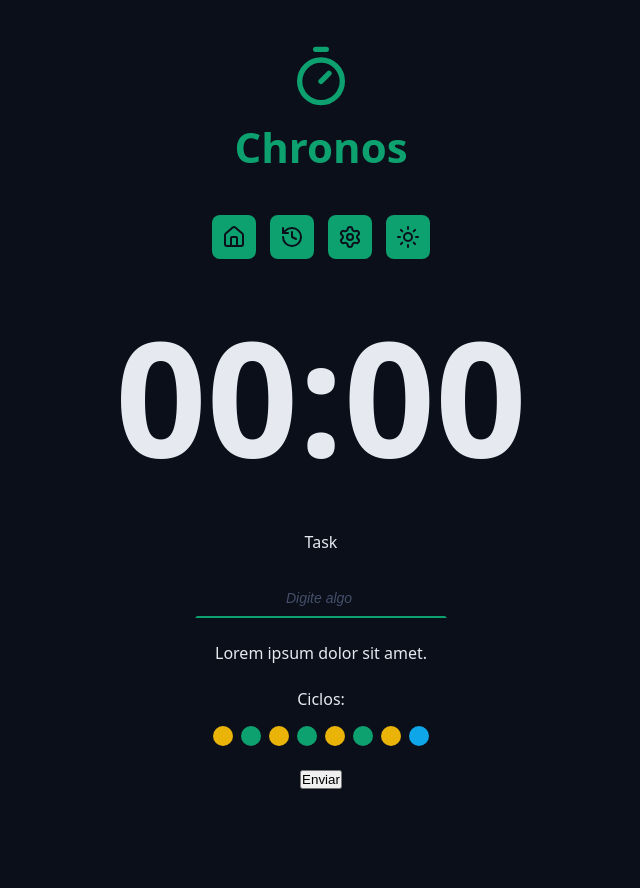
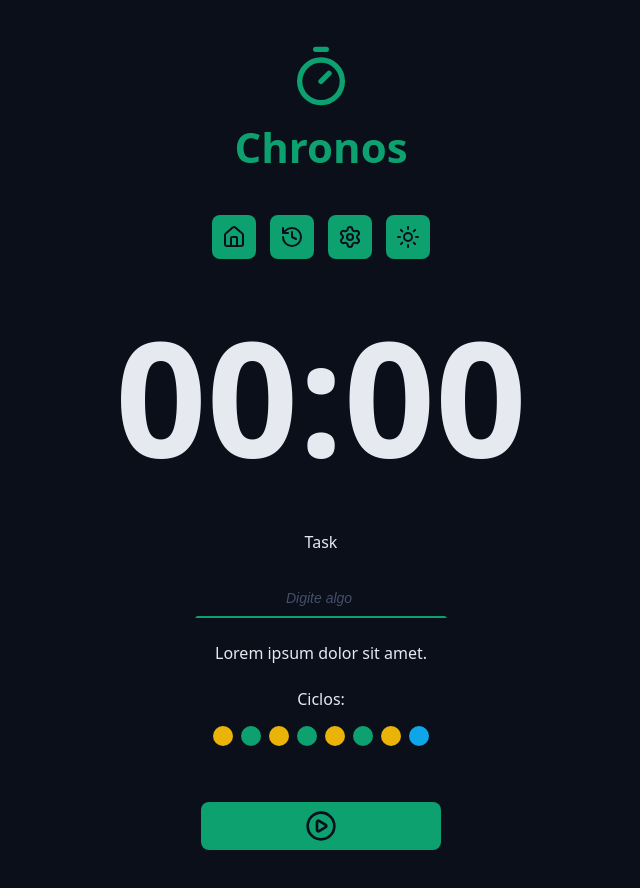
Before and after one commit to VictorMendesON/chronos-pomodoro, a React (Vite) app: page / in a window 1280 px wide. Shown: the top 888 px of the page, without its empty margins (319-959 px from the left). Before the commit the page ends 809 px from the top, so only its background shows below. Built offline with nearby package versions, Linux system fonts and the light colour scheme.

Commit message:
🧩 Criado component Button

```diff
--- a/src/App.tsx
+++ b/src/App.tsx
@@ -4,9 +4,11 @@
 import { CountDown } from './components/CountDown';
 import { DefaultInput } from './components/DefaultInput';
 import { Cycles } from './components/Cycles';
+import { DefaultButton } from './components/DefaultButton';
 
 import './styles/theme.css';
 import './styles/global.css';
+import { PlayCircleIcon } from 'lucide-react';
 
 export function App() {
   return (
@@ -40,7 +42,7 @@
 
           <div className='formRow'>
             <Cycles />
-            <button>Enviar</button>
+            <DefaultButton icon={<PlayCircleIcon />} />
           </div>
         </form>
       </Container>
--- /dev/null
+++ b/src/components/DefaultButton/index.tsx
@@ -0,0 +1,20 @@
+import styles from './styles.module.css';
+
+type DefaultButtonProps = {
+  icon: React.ReactNode;
+  color?: 'green' | 'red';
+} & React.ComponentProps<'button'>;
+
+export function DefaultButton({
+  icon,
+  color = 'green',
+  ...props
+}: DefaultButtonProps) {
+  return (
+    <>
+      <button className={`${styles.button} ${styles[color]}`} {...props}>
+        {icon}
+      </button>
+    </>
+  );
+}
--- /dev/null
+++ b/src/components/DefaultButton/styles.module.css
@@ -0,0 +1,33 @@
+.button {
+  border: none;
+  background: var(--primary);
+  color: var(--text-over-primary);
+  display: flex;
+  align-items: center;
+  justify-content: center;
+  min-width: 24rem;
+  padding: 0.8rem;
+  border-radius: 0.8rem;
+  margin: 3.2rem 0;
+  cursor: pointer;
+  transition: all 0.4s ease-in-out;
+}
+
+.button svg {
+  width: 3.2rem;
+  height: 3.2rem;
+}
+
+.button:hover {
+  filter: brightness(60%);
+}
+
+.green {
+  background: var(--primary);
+  color: var(--text-over-primary);
+}
+
+.red {
+  background: var(--error);
+  color: var(--text-over-error);
+}
--- a/src/components/Menu/styles.module.css
+++ b/src/components/Menu/styles.module.css
@@ -19,7 +19,7 @@
 }
 
 .menuLink:hover {
-  filter: brightness(50%);
+  filter: brightness(60%);
 }
 
 .menuLink svg {
```
